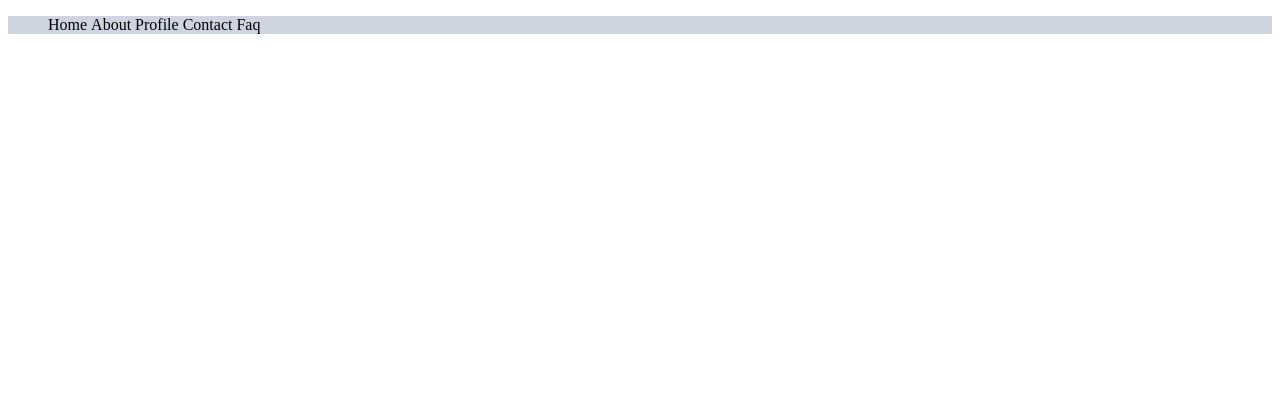
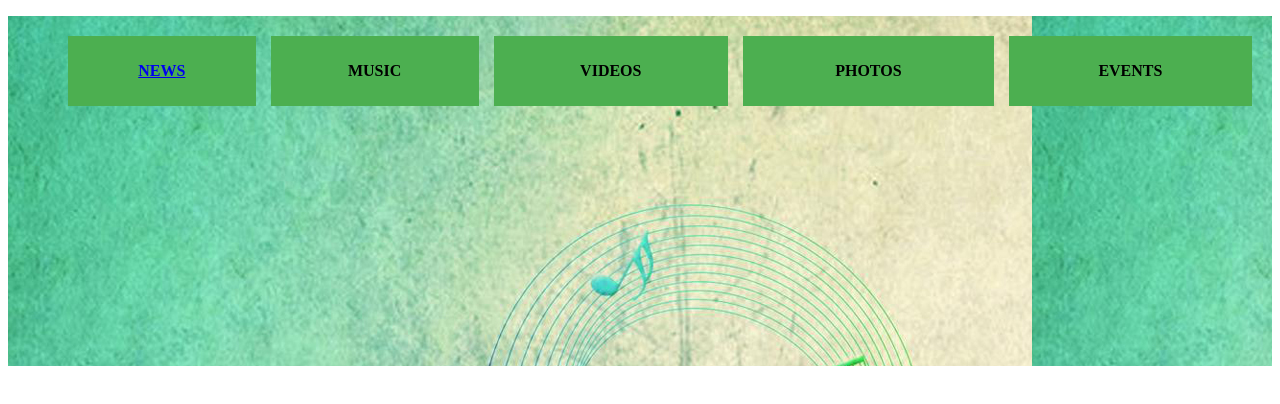
Before and after one commit to poprobertdaniel/html-css-training-studio, a plain HTML site: page root/index.html in a window 1280 px wide. Drawn offline with Linux system fonts and the light colour scheme.

Commit message:
navigation

```diff
--- a/root/css/main.css
+++ b/root/css/main.css
@@ -1,9 +1,22 @@
 
 /*Navigation bar*/
 .navigation-wrapper {
-  width: 100%;
-  background-color: rgb(206, 213, 224);
+	height: 350px;
+  background-image: url("../images/music1.jpg");
 }
-.navigation-wrapper li {
-  display: inline;
+.navigation-wrapper table, td, th, tr{
+  /*display: inline;*/
+  /*border: 1px solid black;*/
+  padding: 5px;
 }
+table{
+	border-spacing: 15px;
+	padding-top: 100px;
+	align-self: center;
+}
+th{
+	height: 60px;
+	background-color: #4CAF50;
+	color: black;
+}
+tr:nth-child(even){background-color: #f2f2f2}
--- a/root/index.html
+++ b/root/index.html
@@ -9,14 +9,19 @@
   <body>
     <div class="navigation-wrapper">
       <nav>
-        <ul>
-          <li>Home</li>
-          <li>About</li>
-          <li>Profile</li>
-          <li>Contact</li>
-          <li>Faq</li>
-        </ul>
-      </nav>
+      <ul>
+      <table style="width: 100%">
+
+        <tr>
+          <th><a href="#">NEWS</a></th>
+          <th>MUSIC</th>
+          <th>VIDEOS</th>
+          <th>PHOTOS</th>
+          <th>EVENTS</th>
+          </tr>
+          </ul>
+          </nav>
+          </table>
     </div>
   </body>
 
```
Also changed, not shown: root/images/music1.jpg (added).
